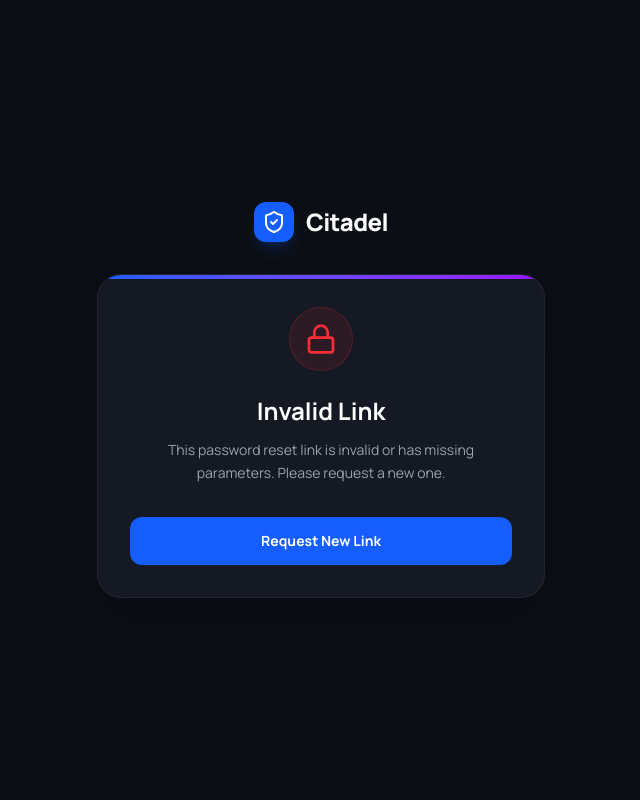
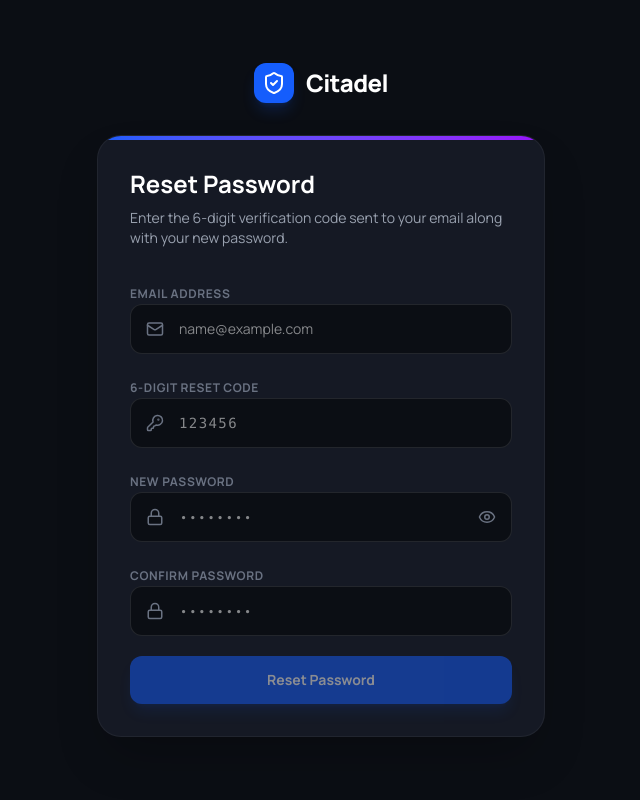
Before and after one commit to askmethez1/Citadelalliance, a Next.js app: page /reset-password in a window 1280 px wide. Shown: the top 800 px of the page, without its empty margins (319-959 px from the left). Built offline with nearby package versions, Linux system fonts and the light colour scheme; no server answers; a web font is replaced by a local one.

Commit message:
reset bug fixed

```diff
--- a/app/reset-password/page.tsx
+++ b/app/reset-password/page.tsx
@@ -1,17 +1,17 @@
 "use client";
 
-import React, { useState, Suspense } from 'react';
+import React, { useState, Suspense, useEffect } from 'react';
 import Link from 'next/link';
 import { useRouter, useSearchParams } from 'next/navigation';
-import { Lock, Loader2, ShieldCheck, CheckCircle2, Eye, EyeOff } from 'lucide-react';
-// FIX: Replaced '@/app/actions/auth' with relative path for consistent resolution
-import { resetPasswordWithToken } from '../actions/auth';
+import { Lock, Loader2, ShieldCheck, CheckCircle2, Eye, EyeOff, Mail, KeyRound } from 'lucide-react';
+import { resetPasswordWithPin } from '../actions/auth';
 
 function ResetPasswordForm() {
   const router = useRouter();
   const searchParams = useSearchParams();
-  const token = searchParams.get('token');
 
+  const [email, setEmail] = useState('');
+  const [pin, setPin] = useState('');
   const [newPassword, setNewPassword] = useState('');
   const [confirmPassword, setConfirmPassword] = useState('');
   const [showPass, setShowPass] = useState(false);
@@ -20,39 +20,39 @@ function ResetPasswordForm() {
   const [error, setError] = useState('');
   const [success, setSuccess] = useState(false);
 
-  // If there's no token in the URL, block them
-  if (!token) {
-    return (
-      <div className="text-center">
-        <div className="w-16 h-16 bg-red-500/10 border border-red-500/20 rounded-full flex items-center justify-center mx-auto mb-6">
-          <Lock size={32} className="text-red-500" />
-        </div>
-        <h2 className="text-2xl font-bold text-white mb-3">Invalid Link</h2>
-        <p className="text-gray-400 text-sm mb-8 leading-relaxed">
-          This password reset link is invalid or has missing parameters. Please request a new one.
-        </p>
-        <Link href="/forgot-password" className="w-full block py-3.5 bg-blue-600 hover:bg-blue-500 text-white rounded-xl text-sm font-bold transition-all">
-          Request New Link
-        </Link>
-      </div>
-    );
-  }
+  // Auto-fill email if passed via URL parameters (optional fallback)
+  useEffect(() => {
+    const urlEmail = searchParams.get('email');
+    if (urlEmail) setEmail(urlEmail);
+  }, [searchParams]);
 
   const handleSubmit = async (e: React.FormEvent) => {
     e.preventDefault();
     setError('');
 
+    if (!email || !pin || !newPassword || !confirmPassword) {
+      setError("Please fill in all fields.");
+      return;
+    }
+
     if (newPassword !== confirmPassword) {
       setError("Passwords do not match.");
       return;
     }
-    if (newPassword.length < 8) {
-      setError("Password must be at least 8 characters long.");
+
+    if (newPassword.length < 6) {
+      setError("Password must be at least 6 characters long.");
       return;
     }
 
     setIsLoading(true);
-    const res = await resetPasswordWithToken(token, newPassword);
+
+    // Call the correct backend function matching auth.ts
+    const res = await resetPasswordWithPin({
+      email: email.trim(),
+      pin: pin.trim(),
+      newPassword
+    });
 
     if (res.success) {
       setSuccess(true);
@@ -84,9 +84,9 @@ function ResetPasswordForm() {
 
   return (
     <>
-      <h2 className="text-2xl font-bold text-white mb-2">Create New Password</h2>
+      <h2 className="text-2xl font-bold text-white mb-2">Reset Password</h2>
       <p className="text-gray-400 text-sm mb-8">
-        Your new password must be different from previously used passwords.
+        Enter the 6-digit verification code sent to your email along with your new password.
       </p>
 
       {error && (
@@ -96,6 +96,41 @@ function ResetPasswordForm() {
       )}
 
       <form onSubmit={handleSubmit} className="space-y-5">
+
+        {/* Email Field */}
+        <div className="space-y-1.5">
+          <label className="text-xs font-bold text-gray-500 uppercase tracking-wider">Email Address</label>
+          <div className="relative">
+            <Mail className="absolute left-4 top-1/2 -translate-y-1/2 text-gray-500" size={18} />
+            <input
+              type="email"
+              value={email}
+              onChange={(e) => setEmail(e.target.value)}
+              placeholder="name@example.com"
+              className="w-full bg-[#0B0E14] border border-white/10 rounded-xl py-3.5 pl-12 pr-4 text-white text-sm focus:outline-none focus:border-blue-500 transition-colors"
+              required
+            />
+          </div>
+        </div>
+
+        {/* 6-Digit PIN Field */}
+        <div className="space-y-1.5">
+          <label className="text-xs font-bold text-gray-500 uppercase tracking-wider">6-Digit Reset Code</label>
+          <div className="relative">
+            <KeyRound className="absolute left-4 top-1/2 -translate-y-1/2 text-gray-500" size={18} />
+            <input
+              type="text"
+              maxLength={6}
+              value={pin}
+              onChange={(e) => setPin(e.target.value.replace(/\D/g, ''))} // Restrict to numbers only
+              placeholder="123456"
+              className="w-full bg-[#0B0E14] border border-white/10 rounded-xl py-3.5 pl-12 pr-4 text-white text-sm font-mono tracking-widest focus:outline-none focus:border-blue-500 transition-colors"
+              required
+            />
+          </div>
+        </div>
+
+        {/* New Password Field */}
         <div className="space-y-1.5">
           <label className="text-xs font-bold text-gray-500 uppercase tracking-wider">New Password</label>
           <div className="relative">
@@ -118,6 +153,7 @@ function ResetPasswordForm() {
           </div>
         </div>
 
+        {/* Confirm Password Field */}
         <div className="space-y-1.5">
           <label className="text-xs font-bold text-gray-500 uppercase tracking-wider">Confirm Password</label>
           <div className="relative">
@@ -135,7 +171,7 @@ function ResetPasswordForm() {
 
         <button
           type="submit"
-          disabled={isLoading || !newPassword || !confirmPassword}
+          disabled={isLoading || !email || !pin || !newPassword || !confirmPassword}
           className="w-full py-3.5 bg-blue-600 hover:bg-blue-500 text-white rounded-xl text-sm font-bold transition-all shadow-lg shadow-blue-600/20 flex items-center justify-center gap-2 disabled:opacity-50"
         >
           {isLoading ? <Loader2 size={18} className="animate-spin" /> : null}
```
